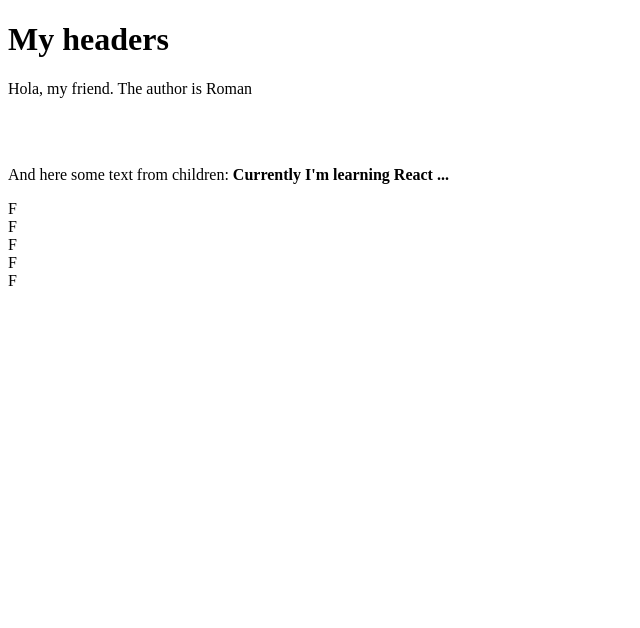
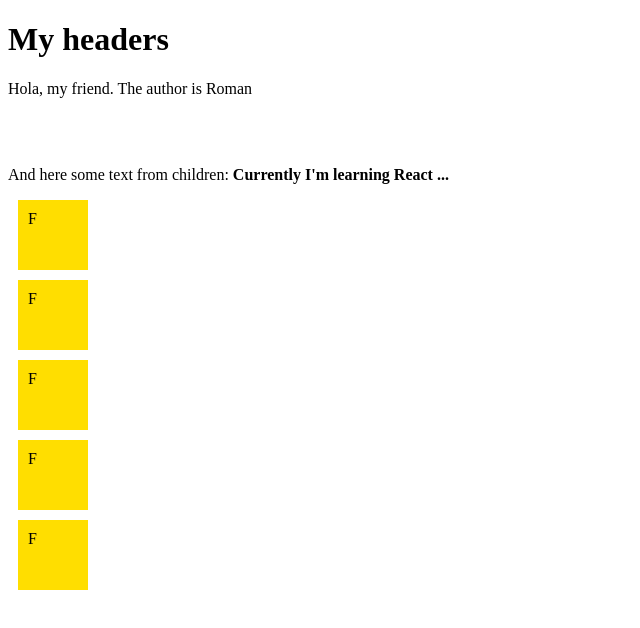
Before and after one commit to RomanBGR24/React, a React (Create React App) app: page / in a window 1280 px wide. Shown: the top 628 px of the page, without its empty margins (0-640 px from the left). Built offline with nearby package versions, Linux system fonts and the light colour scheme.

Commit message:
Fix Element. Style instead of class

```diff
--- a/src/App.js
+++ b/src/App.js
@@ -1,6 +1,6 @@
 import React, {Component} from "react";
 import Element from './Element';
-import Clock from './Clock';
+//import Clock from './Clock';
 
 class App extends Component {
   render() {
--- a/src/Element.js
+++ b/src/Element.js
@@ -9,7 +9,7 @@ class Element extends Component {
     }
 
     render() {
-        let element_style = {
+        let elementStyle = {
             padding: 10,
             margin: 10,
             backgroundColor: "#FFDE00",
@@ -18,7 +18,7 @@ class Element extends Component {
         };
 
         return(
-             <div classname = {element_style}>
+             <div style = {elementStyle}>
                  F
             </div>
         );
```
